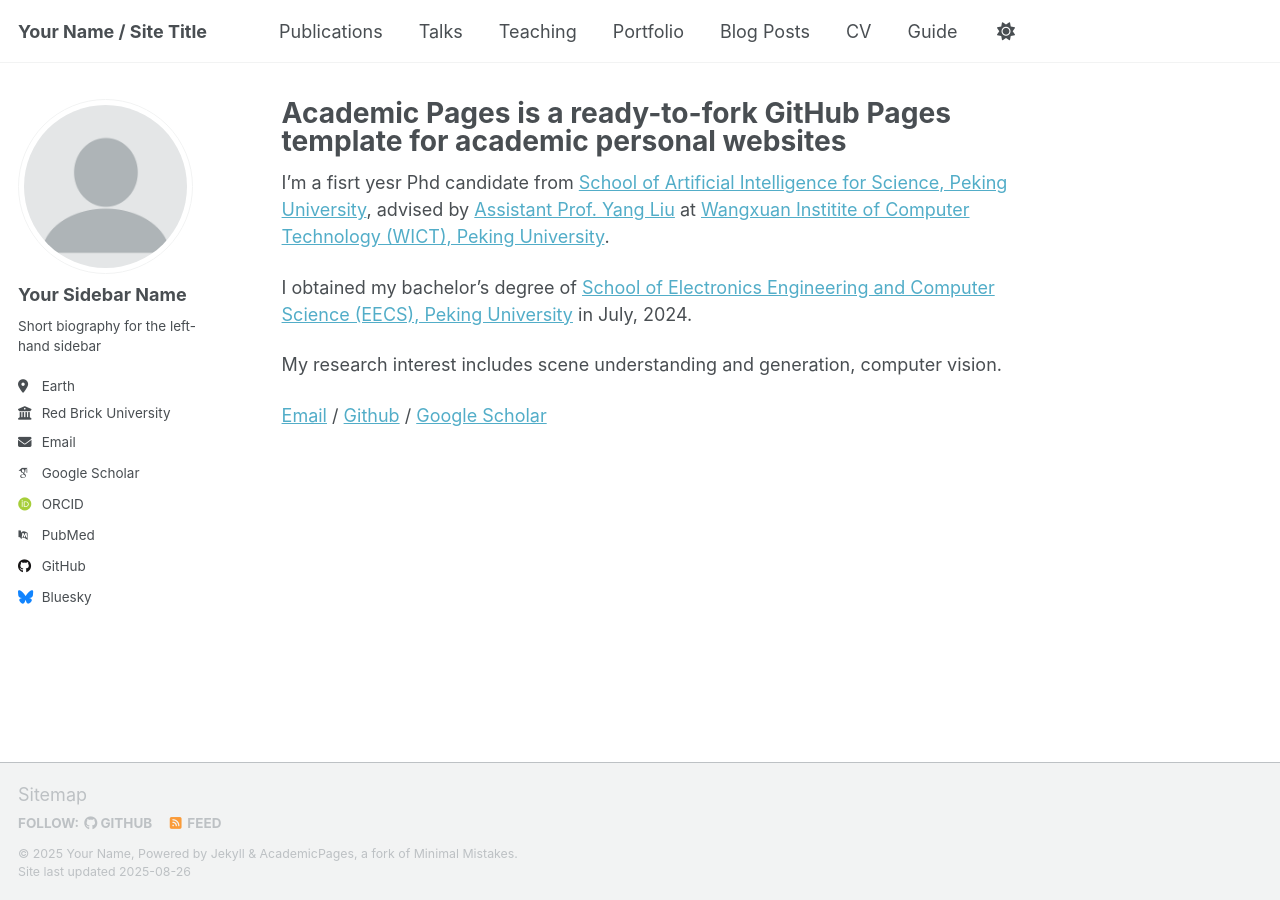
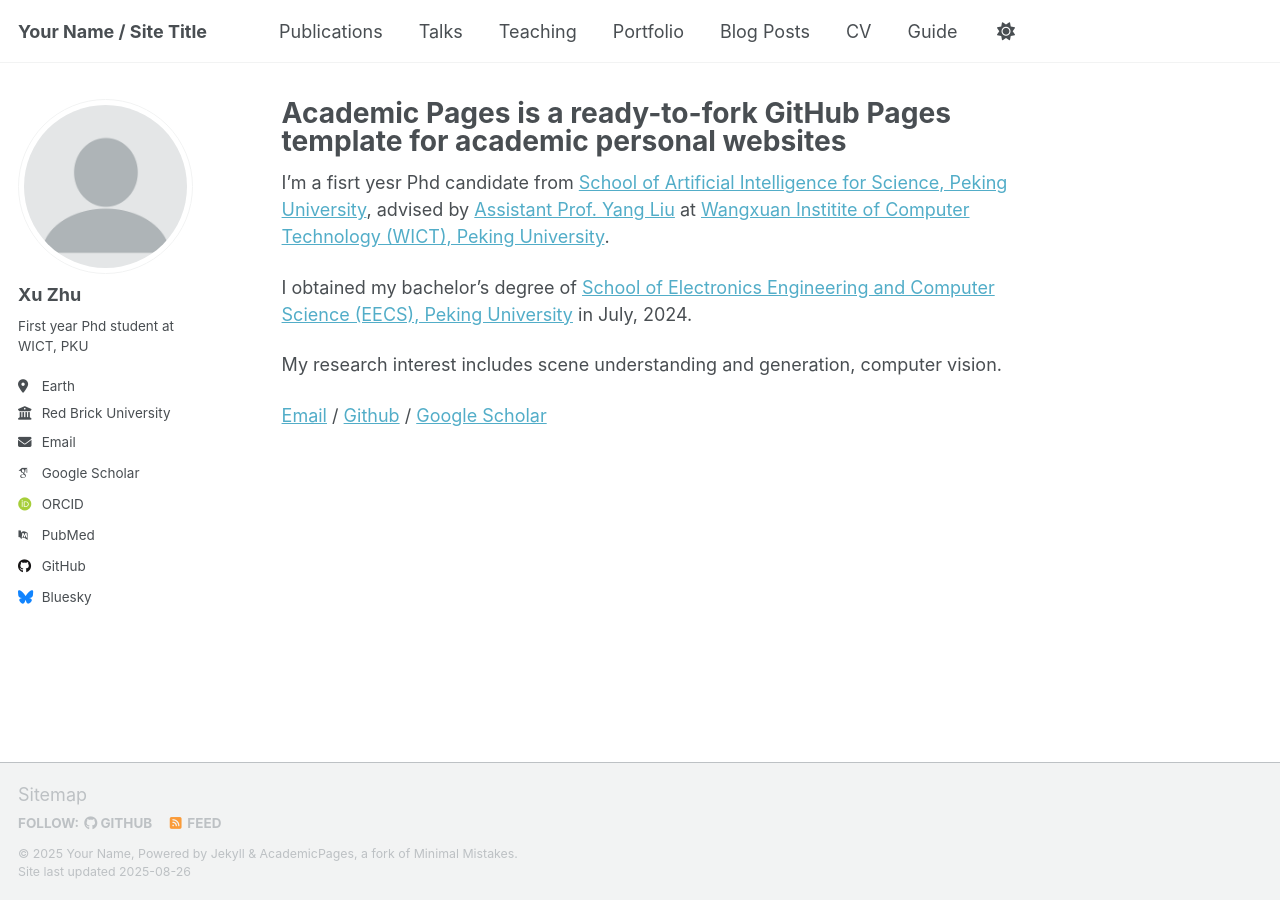
Before and after one commit to xuzhu1218/xuzhu1218.github.io, a Jekyll site: the page built from _pages/about.md, in a window 1280 px wide. Built offline with Jekyll 4.4.1, drawn with Linux system fonts in a browser that asks for light colours; some web fonts are replaced; a script that is not in the unit is left out.

Commit message:
Update _config.yml

```diff
--- a/_config.yml
+++ b/_config.yml
@@ -23,18 +23,18 @@ repository               : "academicpages/academicpages.github.io"
 author:
   # Biographic information
   avatar           : "profile.png"
-  name             : "Your Sidebar Name"
+  name             : "Xu Zhu"
   pronouns         : # example: "she/her"
-  bio              : "Short biography for the left-hand sidebar"
+  bio              : "First year Phd student at WICT, PKU"
   location         : "Earth"
   employer         : "Red Brick University"
   uri              : # URL
-  email            : "none@example.org"
+  email            : "xuzhu@stu.pku.edu.cn"
 
   # Academic websites
   academia         : # URL
   arxiv            : # URL - Update with the correct link to your profile
-  googlescholar    : "https://scholar.google.com/citations?user=PS_CX0AAAAAJ"
+  googlescholar    : "https://scholar.google.com/citations?user=c3cgxwoAAAAJ&hl=zh-CN"
   inspire-hep      : # URL
   impactstory      : # URL
   orcid            : "http://orcid.org/yourorcidurl"
```
